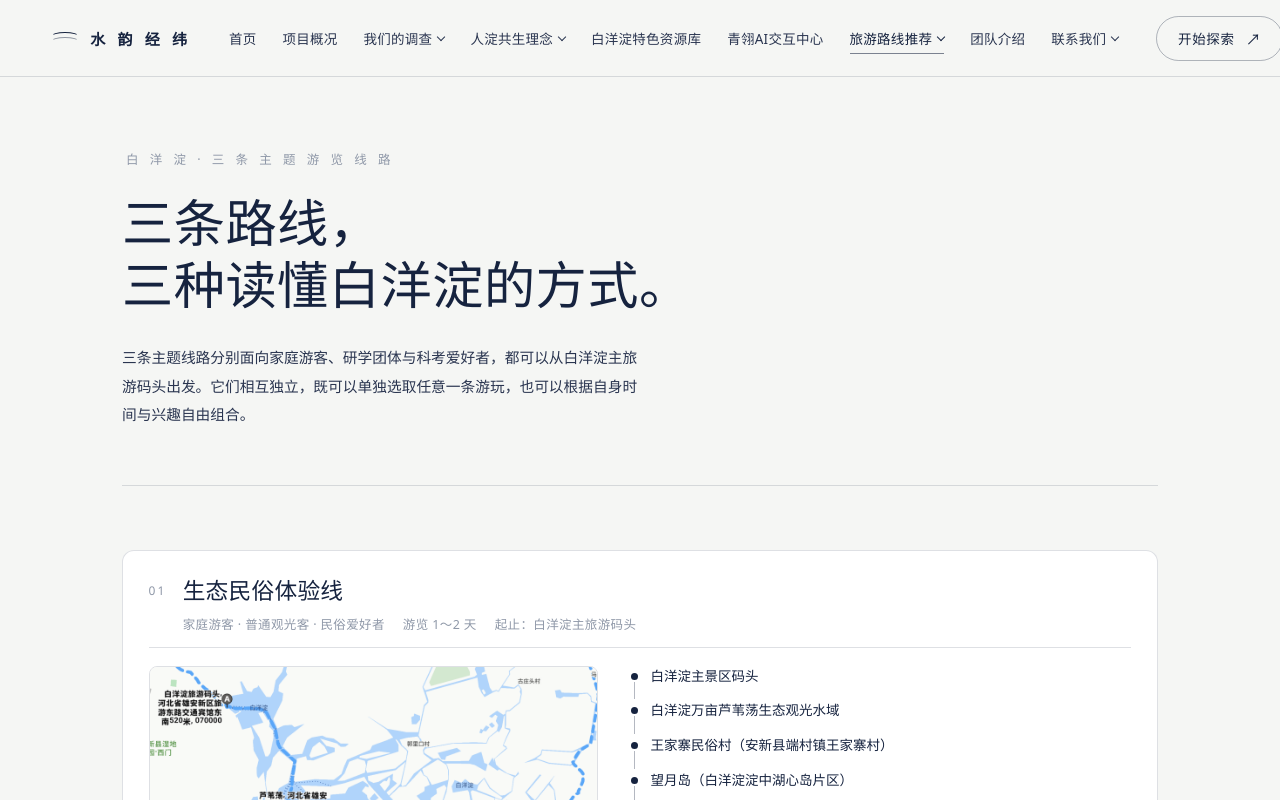
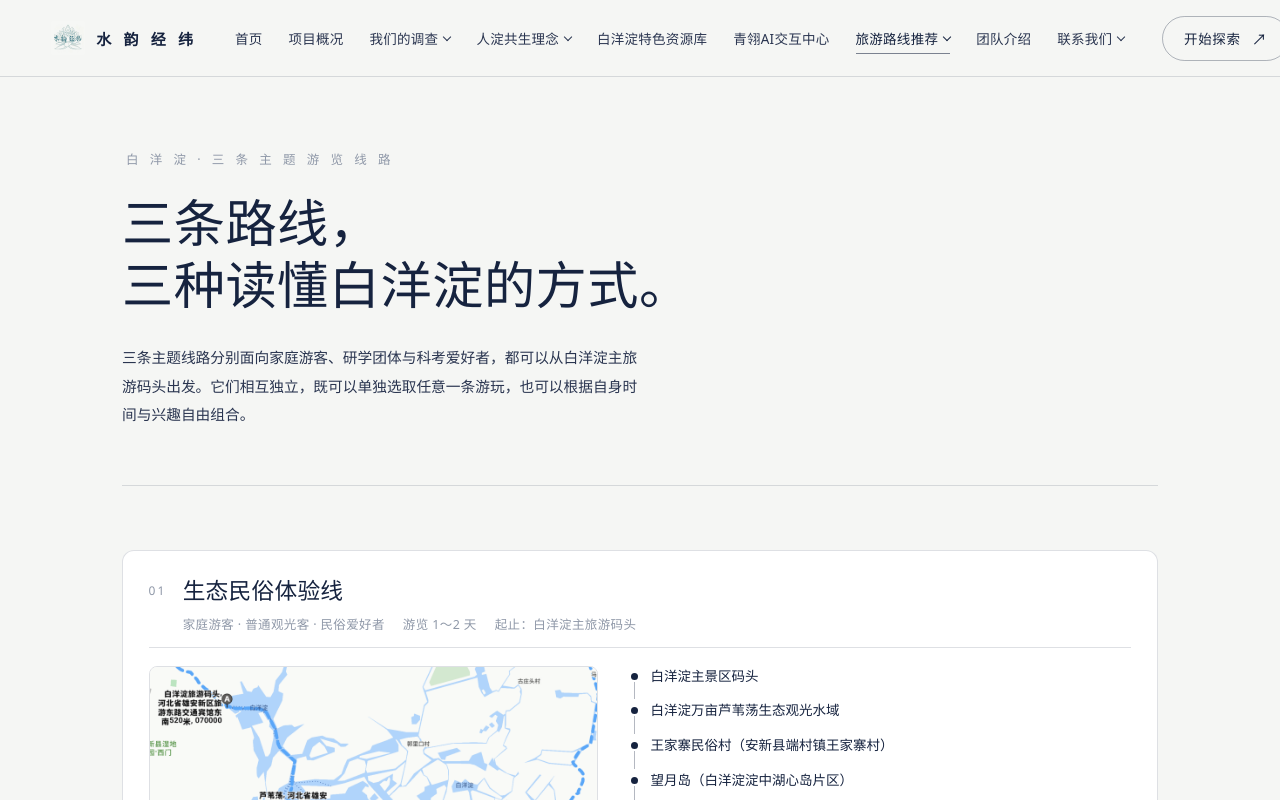
Before and after one commit to meizhishi0608/web-demo, a website: page routes.html in a window 1280 px wide. Shown: the top 800 px of the page. Drawn offline with Linux system fonts and the light colour scheme.

Commit message:
content.html

```diff
--- a/assets/app.js
+++ b/assets/app.js
@@ -12,7 +12,7 @@
   /* 转场节奏：幕布升起用 0.8 秒（和 styles.css 里 .veil 的 transition 保持一致），
      完全升起后再停留 2 秒，让人看清这一屏，然后进入内容界面。 */
   var VEIL_RISE = 800;
-  var VEIL_HOLD = 4000;
+  var VEIL_HOLD = 2000;
 
   function enterContent() {
     if (entered) return;
--- a/assets/styles.css
+++ b/assets/styles.css
@@ -551,22 +551,15 @@ body.is-leaving .hero__foot {
   text-decoration: none;
 }
 
-.logo__mark { position: relative; width: 28px; height: 17px; }
-
-.logo__mark::before,
-.logo__mark::after {
-  content: "";
-  position: absolute;
-  left: 0;
-  right: 0;
-  height: 9px;
-  border: 1.6px solid var(--navy);
-  border-color: var(--navy) transparent transparent transparent;
-  border-radius: 50%;
-}
-
-.logo__mark::before { top: 2px; }
-.logo__mark::after { top: 7px; opacity: 0.45; }
+/* 导航左侧的项目标识（莲花 + 水韵经纬图形标） */
+.logo__mark {
+  width: 34px;
+  height: 34px;
+  flex: none;
+  object-fit: contain;
+  /* 标识是白底图，multiply 让白底融进导航的浅色背景，不出现白方块 */
+  mix-blend-mode: multiply;
+}
 
 .logo__text { font-size: 15px; font-weight: 600; letter-spacing: 0.28em; }
 
--- a/routes.html
+++ b/routes.html
@@ -26,7 +26,7 @@
   <div class="topbar__inner">
 
     <a class="logo" href="index.html" aria-label="返回首页">
-      <span class="logo__mark" aria-hidden="true"></span>
+      <img class="logo__mark" src="assets/img/logo-shuiyun.jpg" alt="" width="192" height="192" />
       <span class="logo__text">水 韵 经 纬</span>
     </a>
 
```
Also changed, not shown: content.html (+1 -1 lines), explore.html (+1 -1 lines), philosophy.html (+1 -1 lines), assets/img/logo-shuiyun.jpg (added).
